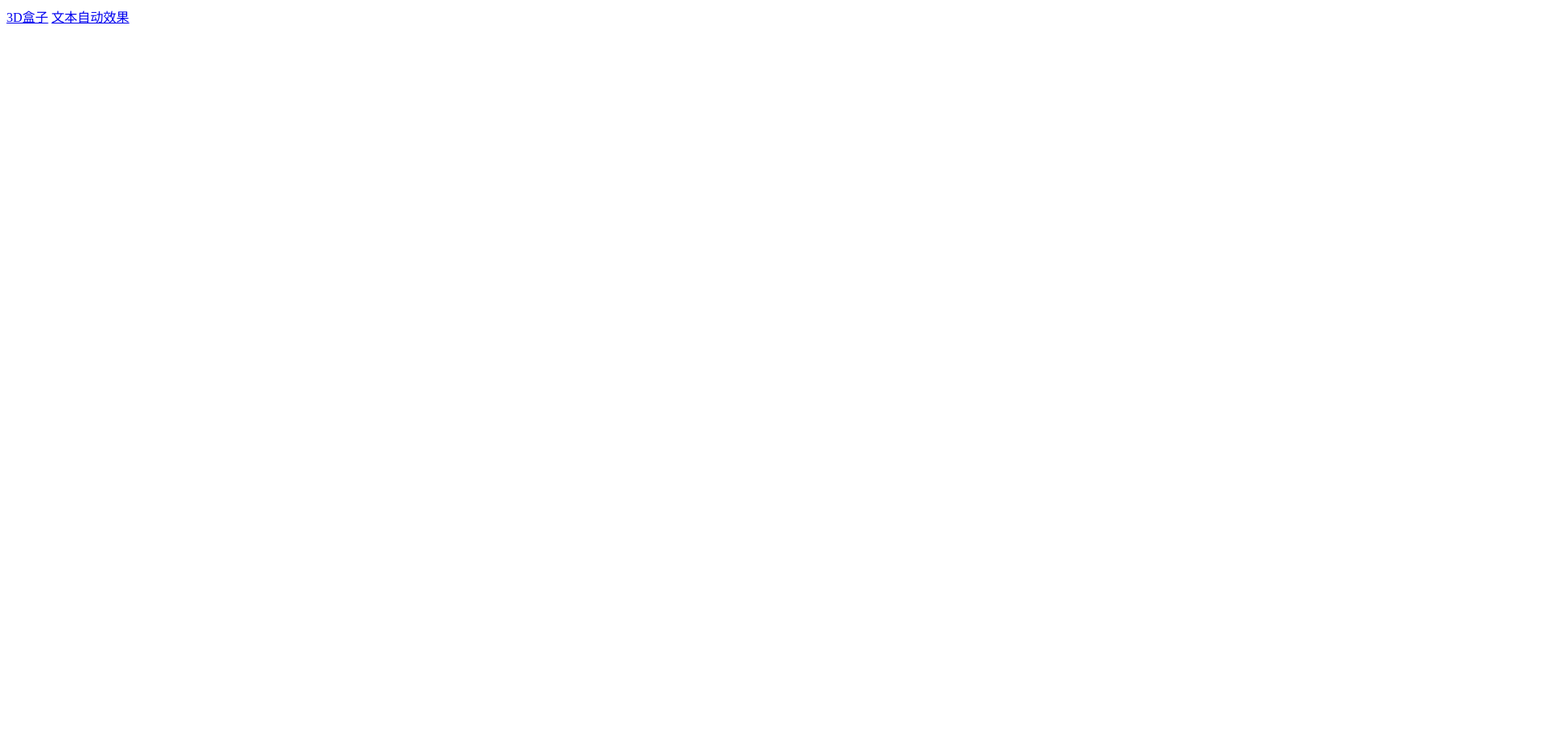
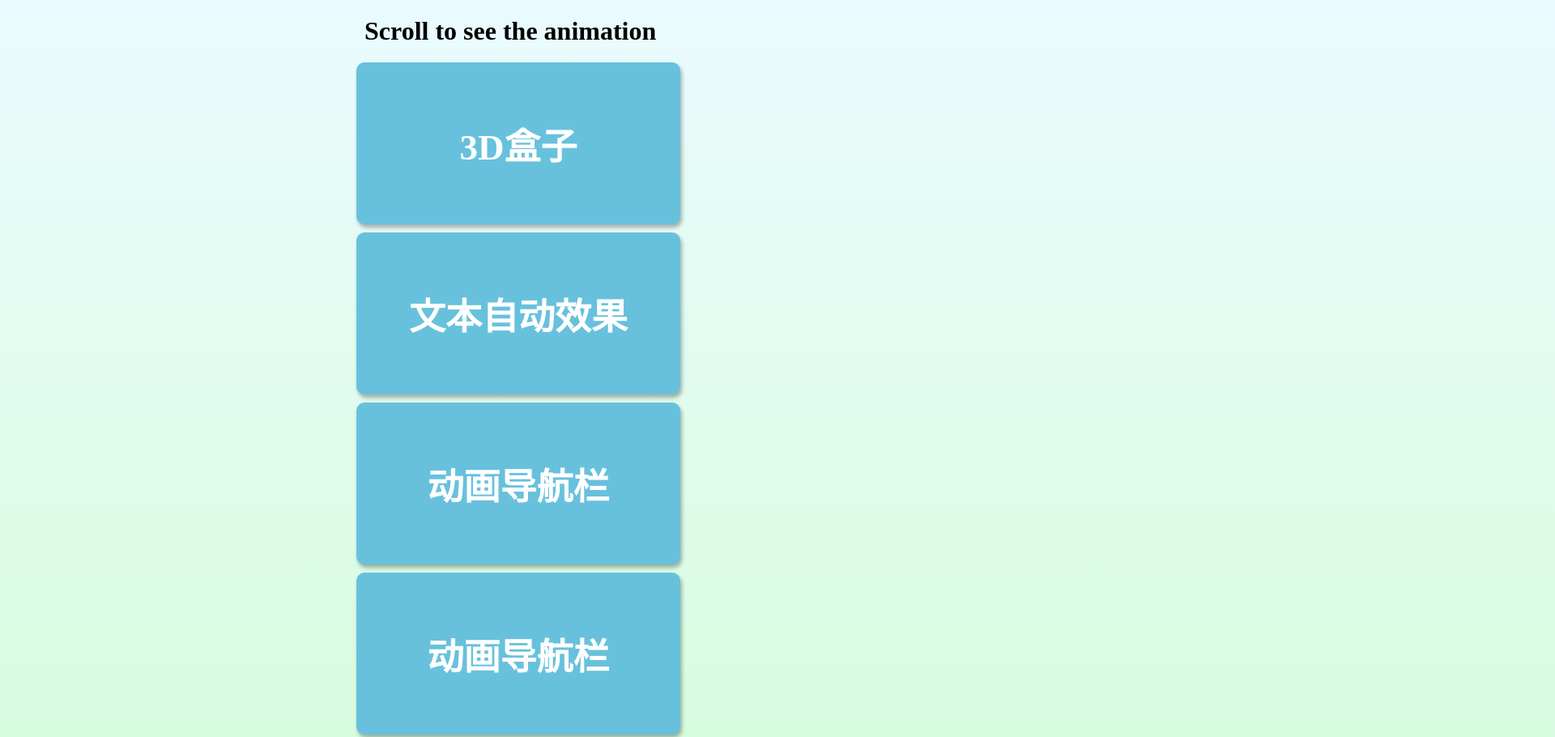
Before and after one commit to jimmysyy/pageProject, a plain HTML site: page index.html in a window 1280 px wide. Shown: the top 910 px of the page at 81% size, 1920 px wide, since content can reach past the window. Before the commit the page ends 800 px from the top, so only its background shows below. Drawn offline with Linux system fonts and the light colour scheme.

Commit message:
animated-navigation

```diff
--- a/index.html
+++ b/index.html
@@ -5,11 +5,23 @@
     <meta http-equiv="X-UA-Compatible" content="IE=edge">
     <meta name="viewport" content="width=device-width, initial-scale=1.0">
     <title>Document</title>
+    <link rel="stylesheet" href="stlye.css">
 </head>
 <body>
     <div>
-        <a href="3d-boxes-background\index.html">3D盒子</a>
-        <a href="auto-text-effect\index.html">文本自动效果</a>
+        <h1>Scroll to see the animation</h1>
+        <a class="box" href="(1)3d-boxes-background\index.html"><h2>3D盒子</h2></a>
+        <a class="box" href="(2)auto-text-effect\index.html"><h2>文本自动效果</h2></a>
+        <a class="box" href="(3)animated-navigation\index.html"><h2>动画导航栏</h2></a>
+        <a class="box" href="(3)animated-navigation\index.html"><h2>动画导航栏</h2></a>
+        <a class="box" href="(3)animated-navigation\index.html"><h2>动画导航栏</h2></a>
+        <a class="box" href="(3)animated-navigation\index.html"><h2>动画导航栏</h2></a>
+        <a class="box" href="(3)animated-navigation\index.html"><h2>动画导航栏</h2></a>
+        <a class="box" href="(3)animated-navigation\index.html"><h2>动画导航栏</h2></a>
+        <a class="box" href="(3)animated-navigation\index.html"><h2>动画导航栏</h2></a>
+        <a class="box" href="(3)animated-navigation\index.html"><h2>动画导航栏</h2></a>
+        <a class="box" href="(3)animated-navigation\index.html"><h2>动画导航栏</h2></a>
     </div>
+    <script src="./script.js"></script>
 </body>
 </html>
--- /dev/null
+++ b/script.js
@@ -0,0 +1,19 @@
+const boxes = document.querySelectorAll('.box')
+
+window.addEventListener('scroll', checkBoxes)
+
+checkBoxes()
+
+function checkBoxes() {
+    const triggerBottom = window.innerHeight / 5 * 4
+
+    boxes.forEach(box => {
+        const boxTop = box.getBoundingClientRect().top
+
+        if(boxTop < triggerBottom) {
+            box.classList.add('show')
+        } else {
+            box.classList.remove('show')
+        }
+    })
+}
--- /dev/null
+++ b/stlye.css
@@ -0,0 +1,53 @@
+* {
+    box-sizing: border-box;
+}
+
+body {
+   background-color: #fff;
+   background-image: linear-gradient(
+    to bottom,
+    #eafbff 0%,
+    #bfa 100%
+   );
+   display: flex;
+   flex-direction: column;
+   align-items: center;
+   justify-content: center;
+   margin: 0;
+   overflow-x: hidden;
+}
+
+h1 {
+    margin: 20px;
+}
+
+.box {
+    background-color: rgb(104, 193, 220);
+    color: #fff;
+    display: flex;
+    align-items: center;
+    justify-content: center;
+    width: 400px;
+    height: 200px;
+    margin: 10px;
+    border-radius: 10px;
+    box-shadow: 2px 4px 5px rgba(0, 0, 0, 0.3);
+    transform: translateX(400%);
+    transition: transform 0.4s ease;
+}
+
+.box:nth-of-type(even) {
+    transform: translateX(-400%);
+}
+
+.box.show {
+    transform: translateX(0);
+}
+
+.box h2 {
+    font-size: 45px;
+}
+
+a {
+    text-decoration: none;
+}
```
